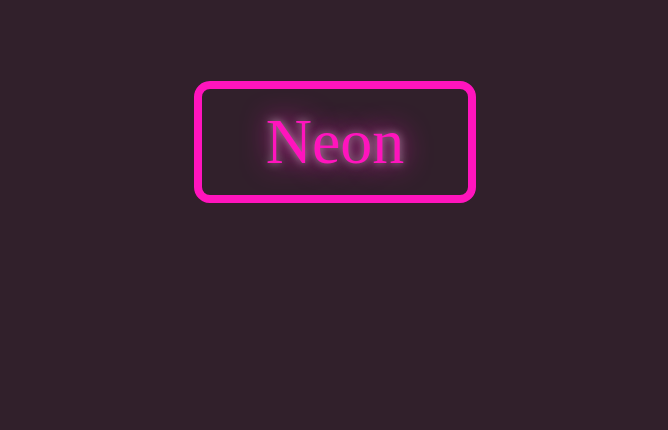
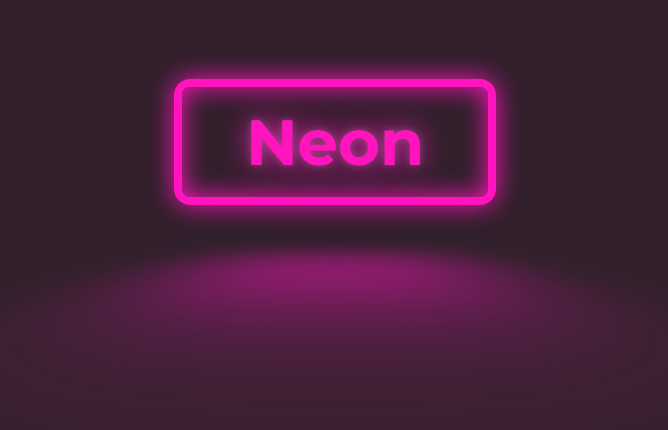
Before and after one commit to braun07/neon-btn, a plain HTML site: page index.html in a window 1280 px wide. Shown: the part 266-696 px from the top of the page, without its empty margins (305-973 px from the left). Drawn offline with Linux system fonts and the light colour scheme.

Commit message:
finalização

```diff
--- a/index.html
+++ b/index.html
@@ -10,4 +10,7 @@
 <body>
     <a href="#" class="neon-button">Neon</a>
 </body>
+<style>
+    @import url('https://fonts.googleapis.com/css2?family=Montserrat:wght@400;700&display=swap');
+</style>
 </html>
--- a/style.css
+++ b/style.css
@@ -15,6 +15,8 @@ body {
     place-items: center;
     background: var(--clr-bg);
     color: var(--clr-neon);
+    font-family: "Montserrat";
+    font-weight: 700;
 }
 
 .neon-button {
@@ -24,11 +26,59 @@ body {
     cursor: pointer;
     text-decoration: none;
     color: var(--clr-neon);
-    border: currentColor 0.125em solid;
+    border: var(--clr-neon) 0.125em solid;
     padding: .25em 1em;
     border-radius: .25em;
 
     text-shadow:
-    0 0 0.125em hsl(0 0% 100% / 0.5),
+    0 0 0.125em hsl(0 0% 100% / 0.2),
     0 0 0.45em currentColor ;
+
+    box-shadow: inset 0 0 0.4em 0 var(--clr-neon), 0 0 0.4em 0 var(--clr-neon) ;
+    position: relative;
 }
+
+.neon-button::before {
+    pointer-events: none;
+    content: '';
+    position: absolute;
+    background: var(--clr-neon);
+    top: 120%;
+    left: 0;
+    width: 100%;
+    height: 100%;
+
+    transform: perspective(1em) rotateX(40deg) scale(1, 0.45);
+
+    filter: blur(1em);
+    opacity: 0.7;
+}
+
+.neon-button::after {
+    content: '';
+    position: absolute;
+    top: 0;
+    bottom: 0;
+    left: 0;
+    right: 0;
+    box-shadow: 0 0 2em 0.5em var(--clr-neon);
+    opacity: 0;
+    background-color: var(--clr-neon);
+    z-index: -1;
+    transition: opacity 100ms linear;
+}
+.neon-button:hover::before,
+.neon-button:focus::before{
+    opacity: 1;
+}
+
+.neon-button:hover::after,
+.neon-button:focus::after {
+    opacity: 1;
+}
+
+.neon-button:hover,
+.neon-button:focus {
+    color: var(--clr-bg);
+    text-shadow: none;
+}
```
